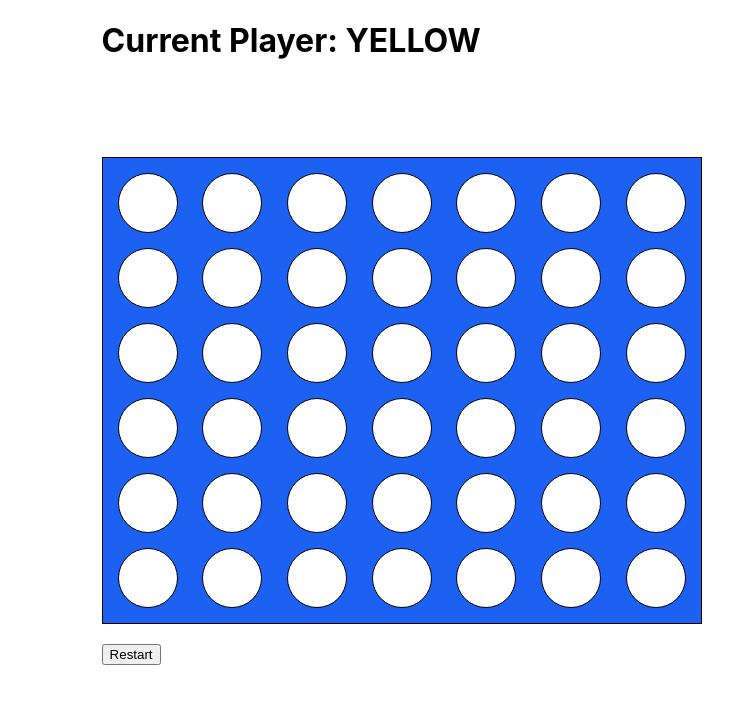
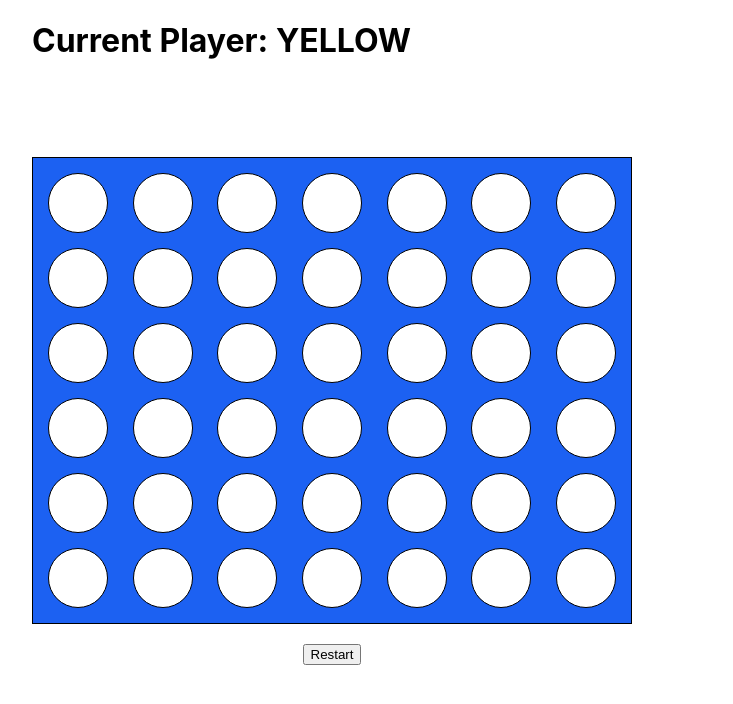
Before and after one commit to grumpycat808/react_greatfrontend, a React (Create React App) app: page / in a window 1280 px wide. Shown: the top 704 px of the page, without its empty margins (308-1041 px from the left). Built offline with nearby package versions, Linux system fonts and the light colour scheme.

Commit message:
Fixing CSS

```diff
--- a/src/connectFour/Board.js
+++ b/src/connectFour/Board.js
@@ -11,7 +11,6 @@ function Board() {
     const [winner, setWinner] = useState(null)
     const [hovered, setHovered] = useState(null)
     const checkWinner = (row, col, board) => {
-        // setWinner(currentPlayer);
         const directions = [
             //row, col
             [0, 1], // right
--- a/src/connectFour/styles.css
+++ b/src/connectFour/styles.css
@@ -4,7 +4,7 @@
 .main {
     display: flex;
     flex-direction: column;
-    width: 60%;
+    width: 600px;
     margin: 0 auto;
 }
 
@@ -37,7 +37,7 @@
     display: flex;
     flex-direction: column;
     background-color: #1c61f2;
-    width: 600px;
+    /* width: 600px; */
 }
 
 .row {
@@ -54,7 +54,9 @@
 
 .game-status {
     display: flex;
-    justify-content: space-between;
+    justify-content: center;
+    align-items: center;
+    gap: 15px;
     margin-top: 20px;
 }
 
@@ -69,7 +71,7 @@
     padding-right: 15px;
     padding-left: 15px;
     cursor: pointer;
-    width: 600px;
+    /* width: 600px; */
 }
 
 .player-area .cell {
```
